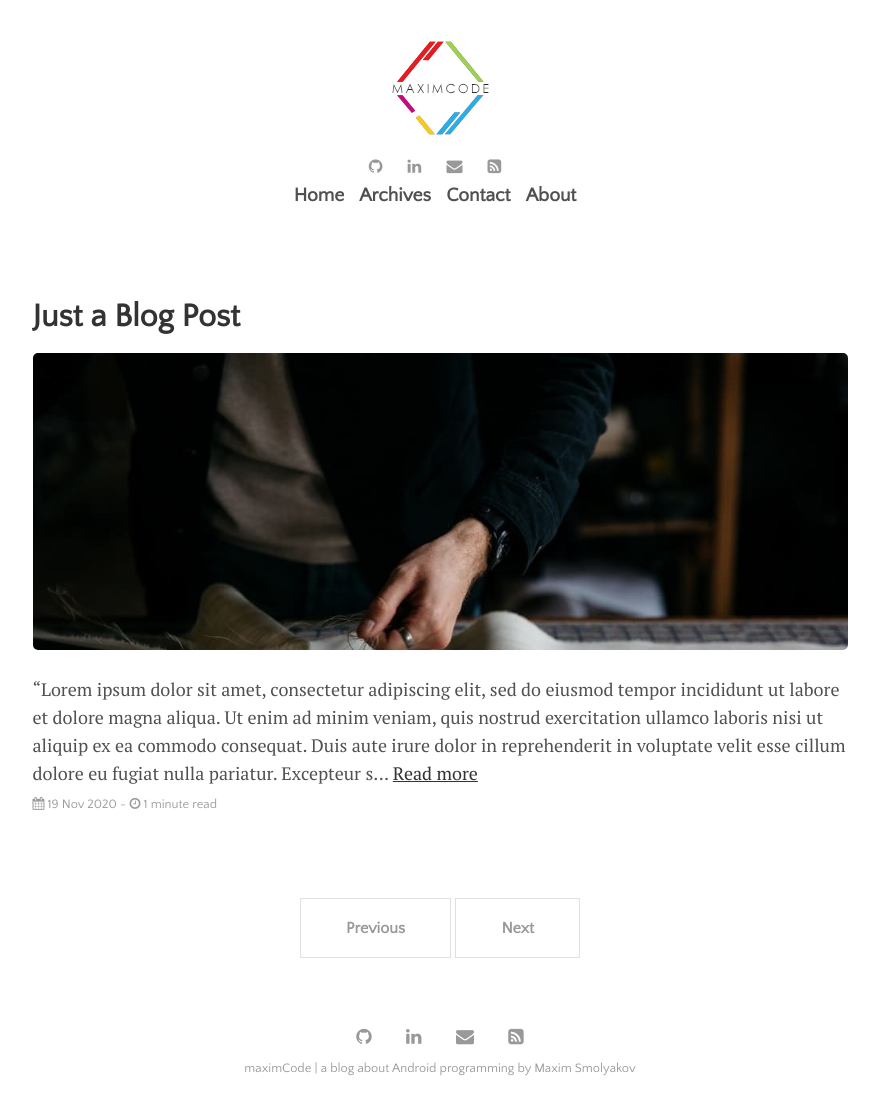
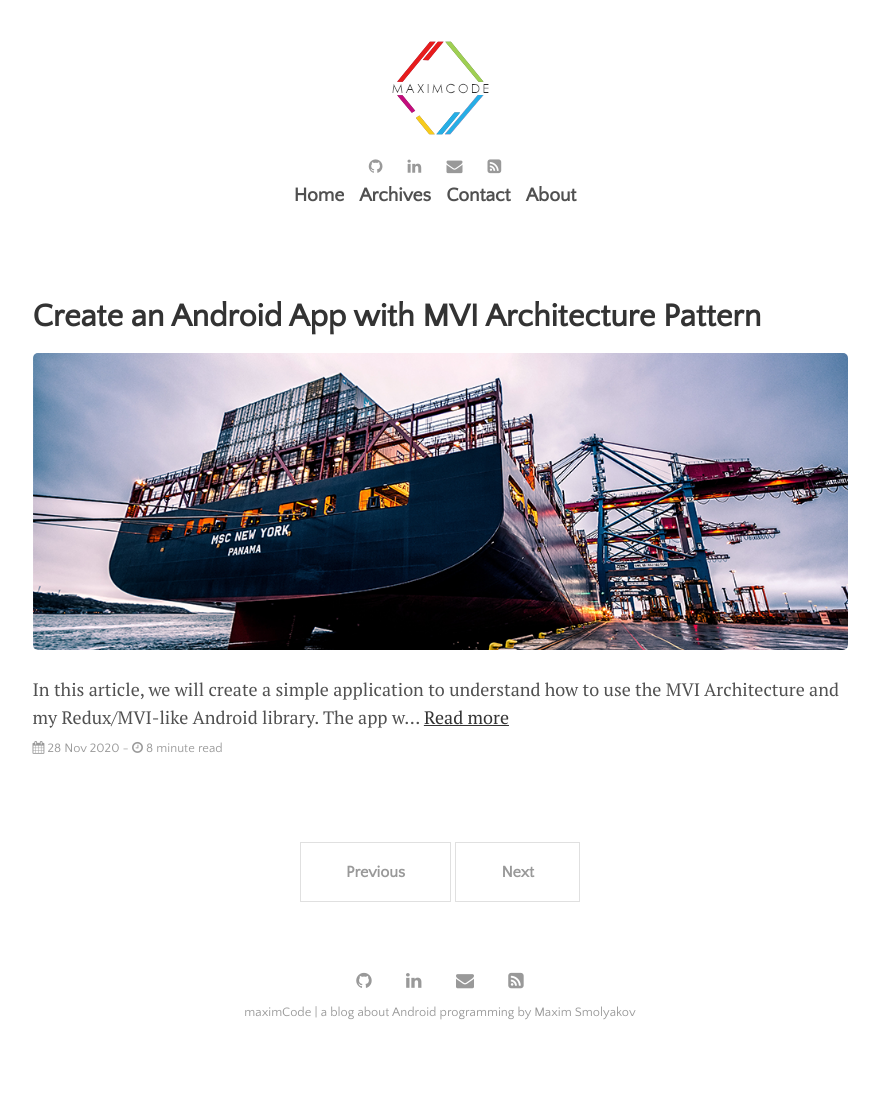
Before and after one commit to merklol/blog, a Jekyll site: the page built from index.html, in a window 1280 px wide. Shown: the whole page, without its empty margins (200-1079 px from the left). Built offline with Jekyll 4.4.1, drawn with Linux system fonts in a browser that asks for light colours; the list of posts is cut into pages by our own code; after the commit the page ends 1058 px from its top, so only the background shows below that; part of the change alters nothing that is shown.

Commit message:
add a new post

````diff
--- a/_layouts/home.html
+++ b/_layouts/home.html
@@ -14,8 +14,9 @@ title: Home
   </div>
   {% endif %}
   <p>
-    {{ post.content | strip_html | truncate: 350 }} <a href="{{ site.github.url }}{{ post.url }}">Read more</a>
-    <span class="post-date"><i class="fa fa-calendar" aria-hidden="true"></i> {{ post.date | date_to_string }} - <i class="fa fa-clock-o" aria-hidden="true"></i> {% include read-time.html %}</span>
+    {{ post.content | strip_html | truncate: 150 }} <a href="{{ site.github.url }}{{ post.url }}">Read more</a>
+    <span class="post-date"><i class="fa fa-calendar" aria-hidden="true"></i> {{ post.date | date_to_string }} - <i
+        class="fa fa-clock-o" aria-hidden="true"></i> {% include read-time.html %}</span>
   </p>
 </div>
 {% endfor %}
@@ -23,14 +24,16 @@ title: Home
 <!-- Pagination links -->
 <div class="pagination">
   {% if paginator.next_page %}
-    <a class="pagination-button pagination-active next" href="{{ site.github.url }}{{ paginator.next_page_path }}">{{ site.data.settings.pagination.previous_page }}</a>
+  <a class="pagination-button pagination-active next"
+    href="{{ site.github.url }}{{ paginator.next_page_path }}">{{ site.data.settings.pagination.previous_page }}</a>
   {% else %}
-    <span class="pagination-button">{{ site.data.settings.pagination.previous_page }}</span>
+  <span class="pagination-button">{{ site.data.settings.pagination.previous_page }}</span>
   {% endif %}
 
   {% if paginator.previous_page %}
-    <a class="pagination-button pagination-active" href="{{ site.baseurl }}{{ paginator.previous_page_path }}">{{ site.data.settings.pagination.next_page }}</a>
+  <a class="pagination-button pagination-active"
+    href="{{ site.baseurl }}{{ paginator.previous_page_path }}">{{ site.data.settings.pagination.next_page }}</a>
   {% else %}
-    <span class="pagination-button">{{ site.data.settings.pagination.next_page }}</span>
+  <span class="pagination-button">{{ site.data.settings.pagination.next_page }}</span>
   {% endif %}
 </div>
--- a/_posts/2020-11-19-maxim-code.md
+++ /dev/null
@@ -1,56 +0,0 @@
----
-layout: post
-title: "Just a Blog Post"
-author: "Maxim"
-categories: android
-tags: [kotlin,android]
-image: cutting.jpg
----
-
-"Lorem ipsum dolor sit amet, consectetur adipiscing elit, sed do eiusmod tempor incididunt ut labore et dolore magna aliqua. Ut enim ad minim veniam, quis nostrud exercitation ullamco laboris nisi ut aliquip ex ea commodo consequat. Duis aute irure dolor in reprehenderit in voluptate velit esse cillum dolore eu fugiat nulla pariatur. Excepteur sint occaecat cupidatat non proident, sunt in culpa qui officia deserunt mollit anim id est laborum."
-
-```kotlin
-class ConsolePrinter(override val rule: Rule = DebugRule()): Printer {
-    override val tag: Tag
-        get() = KLoggerTag(mutableListOf(
-        ConsolePrinter::class.java.name,
-        KLogger::class.java.name,
-        KLoggerTag::class.java.name,
-        String::class.java.name,
-        StringBuilder::class.java.name
-    ), BaseTemplate())
-
-    override fun log(
-        priority: Int, message: String?, throwable: Throwable?) {
-        when (priority) {
-            KLogger.VERBOSE ->
-                print("V/$tag", message, throwable, Color.BLACK)
-            KLogger.DEBUG ->
-                print("D/$tag", message, throwable, Color.BLACK)
-            KLogger.INFO ->
-                print("I/$tag", message, throwable, Color.BLACK)
-            KLogger.WARN ->
-                print("W/$tag", message, throwable, Color.BLUE)
-            KLogger.ERROR ->
-                print("E/$tag", message, throwable, Color.RED)
-            KLogger.ASSERT ->
-                print("A/$tag", message, throwable, Color.RED)
-        }
-    }
-
-    private fun print(stringTag: String, message: String?,
-        t: Throwable?, color: Color) {
-        when {
-            message.isNullOrBlank() ->
-                println("$stringTag: ${t!!.toStackTraceString()}".colorize(color.code))
-            throwable.isNull() ->
-                println("$stringTag: $message".colorize(color.code))
-            else ->
-                println(
-                    "$stringTag: $message\n${t!!.toStackTraceString()}".colorize(color.code))
-        }
-    }
-}
-```
-
-"Lorem ipsum dolor sit amet, consectetur adipiscing elit, sed do eiusmod tempor incididunt ut labore et dolore magna aliqua. Ut enim ad minim veniam, quis nostrud exercitation ullamco laboris nisi ut aliquip ex ea commodo consequat. Duis aute irure dolor in reprehenderit in voluptate velit esse cillum dolore eu fugiat nulla pariatur. Excepteur sint occaecat cupidatat non proident, sunt in culpa qui officia deserunt mollit anim id est laborum."
--- /dev/null
+++ b/_posts/2020-11-28-create-android-app-with-mvi.md
@@ -0,0 +1,463 @@
+---
+layout: post
+title: "Create an Android App with MVI Architecture Pattern"
+author: "Maxim Smolyakov"
+categories: android
+tags: [kotlin,android]
+image: 2020/create-android-app-with-mvi/thumbnail.png
+---
+
+In this article, we will create a simple application to understand how to use the MVI Architecture and my Redux/MVI-like Android library. The app will load posts from [jsonplaceholder](https://jsonplaceholder.typicode.com/) and display them on the screen.
+
+**Note:** _It relies on reactive and functional programming (RxJava)._
+
+# What is MVI?
+
+MVI is an architectural design pattern that stands for Model, View, Intent. It works on the concept of Unidirectional Data Flow. According to this concept, data has one, and the only way to be transferred to other parts of the application.
+
+![mvi-diagram](../assets/img/2020/create-android-app-with-mvi/mvi-diagram.png){: .center-image }
+
+**Data Flow:**
+
+- Model takes the intent to manipulate the state of the application.
+- Intent is nothing else but the actions triggered by the user.
+- View is a result of the state rendered and showed to the screen.
+
+So, if you are familiar with web development and React, you have already probably noticed that MVI is no different from Redux. Otherwise, I recommend you to read about [Redux](https://redux.js.org) first.
+
+Let's get started.
+
+### 1. Initial setup
+
+Firstly, let’s add dependencies to the project. For that, we need to add the Maven repository to the project root build.gradle.
+
+```
+allprojects {
+    repositories {
+        maven { url 'https://jitpack.io' }
+    }
+}
+```
+
+Now, add all dependencies that we will use in the app.
+
+```
+//RxMvi
+implementation project(":rxmvi")
+
+//Android
+implementation projectDependencies["core_ktx"]
+implementation projectDependencies["app_compat"]
+implementation projectDependencies["constraint_layout"]
+implementation projectDependencies["recycler_view"]
+
+//ViewModel
+implementation projectDependencies["viewmodel"]
+implementation projectDependencies["activity_delegate"]
+implementation projectDependencies["fragment_delegate"]
+
+//Hilt
+implementation projectDependencies["hilt"]
+kapt projectDependencies["hilt_android_comp"]
+implementation projectDependencies["hilt_lifecycle"]
+kapt projectDependencies["hilt_comp"]
+
+//Retrofit
+implementation projectDependencies["retrofit"]
+implementation projectDependencies["gson_converter"]
+implementation projectDependencies["rxretrofit_adapter"]
+
+//Testing
+testImplementation projectDependencies["junit"]
+androidTestImplementation projectDependencies["junit_ext"]
+androidTestImplementation projectDependencies["espresso"]
+```
+
+
+### 2. Setup Hilt
+
+We need to create a class that extends the Application class.
+
+```kotlin
+@HiltAndroidApp
+class App: Application()
+```
+
+The next step is to add the class to the Manifest file.
+
+```
+android:name=".App"
+```
+
+Under the di package, let’s create a Hilt module. In the module, we are going to provide a retrofit instance and an interface for communication with the free fake online REST API.
+
+```kotlin
+@Module
+@InstallIn(ApplicationComponent::class)
+class PostsModule {
+
+    @Provides
+    fun providesRetrofitInstance(): Retrofit {
+        return Retrofit.Builder().baseUrl("https://jsonplaceholder.typicode.com/")
+            .addConverterFactory(GsonConverterFactory.create())
+            .addCallAdapterFactory(
+            RxJava3CallAdapterFactory.create())
+            .build()
+    }
+
+    @Provides
+    fun providesTypicodeAPI(retrofit: Retrofit): TypicodeAPI {
+        return retrofit.create(TypicodeAPI::class.java)
+    }
+}
+```
+
+Also, we will create a store in this module.
+
+```kotlin
+    @Provides
+    fun providesStore(typicodeAPI: TypicodeAPI): Store<PostsState> {
+        return createStore(
+            PostsReducer(), PostsState(), middlewares(LoadingPosts(typicodeAPI, PostMapper()))
+        )
+    }
+```
+
+### 3. Network Layer
+
+Now, let’s create a new package called the network and create an interface where we can put all URI. In our case, we only need to get posts from the server.
+
+```kotlin
+interface TypicodeAPI {
+
+    @GET("posts")
+    fun posts(): Observable<List<PostEntity>>
+}
+```
+
+**Note:** _Because we are working with a remote server, do not forget to add INTERNET permission into the AndroidManifest.xml file._
+
+```<uses-permission android:name="android.permission.INTERNET"/>```
+
+After that, we need to create another package. Let’s call it dto. In this package, we need to create two file classes. The first one is going to represent the posts.
+
+```kotlin
+data class Post(
+    val title: String,
+    val body: String
+)
+```
+
+The second one is going to represent the retrofit entity.
+
+```kotlin
+data class PostEntity(
+    val userId: Int,
+    val id: Int,
+    val title: String,
+    val body:String
+)
+```
+
+Lastly, let us create a mapper that is going to map the retrofit entity and the post data object and vice versa. So for this, we define an interface called Mapper under the utils package.
+
+```kotlin
+interface Mapper<Entity, DomainModel> {
+    fun mapFromEntity(entity: Entity): DomainModel
+}
+```
+
+And implement the interface.
+
+```kotlin
+class PostMapper: Mapper<PostEntity, Post> {
+    override fun mapFromEntity(entity: PostEntity): Post {
+        return Post(
+            title = entity.title.capitalize(Locale.ROOT),
+            body = entity.body.capitalize(Locale.ROOT)
+        )
+    }
+}
+```
+
+Now we can use it to map the retrofit entity to our domain layer data object in a convenient way.
+
+### 4. Create a dynamic post list using Recycler View.
+
+It is time to create a custom row layout XML file to visualize each post in the dynamic list.
+
+```xml
+<?xml version="1.0" encoding="utf-8"?>
+<androidx.constraintlayout.widget.ConstraintLayout
+        xmlns:android="http://schemas.android.com/apk/res/android"
+        xmlns:tools="http://schemas.android.com/tools"
+        xmlns:app="http://schemas.android.com/apk/res-auto"
+        android:layout_width="match_parent"
+        android:layout_height="wrap_content" >
+
+    <TextView
+            android:id="@+id/titleView"
+            android:layout_width="match_parent"
+            android:layout_height="wrap_content"
+            app:layout_constraintTop_toTopOf="parent"
+            app:layout_constraintStart_toStartOf="parent"
+            android:textColor="@color/colorPrimary"
+            android:textSize="18sp"
+            android:textAlignment="center"
+            android:textStyle="bold"
+            tools:text="Title"/>
+    <TextView
+            android:id="@+id/bodyView"
+            android:layout_width="wrap_content"
+            android:layout_height="wrap_content"
+            app:layout_constraintTop_toBottomOf="@id/titleView"
+            app:layout_constraintStart_toStartOf="parent"
+            android:layout_marginTop="4dp"
+            android:textColor="@android:color/black"
+            tools:text="Body"/>
+
+</androidx.constraintlayout.widget.ConstraintLayout>
+```
+
+Next, we need to create a RecyclerView.Adapter and ViewHolder to render the posts.
+
+```kotlin
+class RVAdapter(private val posts: MutableList<Post> = mutableListOf()): RecyclerView.Adapter<RVAdapter.Holder>() {
+
+    class Holder(itemView: View) : RecyclerView.ViewHolder(itemView) {
+        fun bind(post: Post) {
+            itemView.titleView.text = post.title
+            itemView.bodyView.text = post.body
+        }
+    }
+
+    override fun onCreateViewHolder(parent: ViewGroup, viewType: Int): Holder {
+        return Holder(
+            LayoutInflater.from(parent.context)
+                .inflate(R.layout.recyclerview_item, parent, false)
+        )
+    }
+
+    override fun onBindViewHolder(holder: Holder, position: Int) {
+        holder.bind(posts[position])
+    }
+
+    override fun getItemCount() = posts.size
+
+    fun addPosts(data: List<Post>) {
+        posts.addAll(data)
+        notifyItemRangeInserted(0, data.size - 1)
+    }
+}
+```
+
+To make it look nicer, we can add some margins to each post. So, let us create a Margin Decoration class that extends RecyclerView.ItemDecoration
+
+```kotlin
+typealias ViewItem = Rect
+typealias Position = Int
+typealias DIP = Int
+
+class RVMarginDecoration(
+    context: Context,
+    private var marginHorizontal: DIP,
+    private var marginVertical: DIP
+): RecyclerView.ItemDecoration() {
+
+    init {
+        val metrics: DisplayMetrics = context.resources.displayMetrics
+        marginHorizontal = marginHorizontal.applyDimension(metrics)
+        marginVertical = marginVertical.applyDimension(metrics)
+    }
+
+    override fun getItemOffsets(outRect: Rect, view: View, parent: RecyclerView, state: RecyclerView.State) {
+        super.getItemOffsets(outRect, view, parent, state)
+        val position = parent.getChildAdapterPosition(view)
+
+        if(position.hasItemPositionInAdapter()) {
+            applyMargins(position, outRect)
+        }
+    }
+
+    private fun Position.hasItemPositionInAdapter() = this != RecyclerView.NO_POSITION
+
+    private fun Position.firstItemPositionInAdapter() = this == 0
+
+    private fun DIP.applyDimension(metrics: DisplayMetrics) =
+        TypedValue.applyDimension(TypedValue.COMPLEX_UNIT_DIP, this.toFloat(), metrics).toInt()
+
+    private fun applyMargins(position: Position, viewItem: ViewItem) {
+        if(position.firstItemPositionInAdapter()) viewItem.top = marginVertical
+        viewItem.left = marginHorizontal
+        viewItem.right = marginHorizontal
+        viewItem.bottom = marginVertical
+    }
+}
+```
+
+At this point, we implemented all the necessary things for making network calls and displaying the posts to the screen. Now, we can focus on state management itself.
+
+### 5. Actions
+
+Let us begin with defining actions and side effects for the app.
+
+```kotlin
+sealed class Actions: Action {
+    object Load: Actions()
+}
+
+sealed class Effects: Effect {
+    object Loading: Effects()
+    class Loaded(val payload: List<Post>): Effects()
+    class Failed(val error: Throwable): Effects()
+}
+```
+
+### 6. State
+
+And also define a state class.
+
+```kotlin
+data class PostsState(
+    val loading: Boolean = false,
+    val loaded: Boolean = false,
+    val error: Throwable? = null,
+    val posts: List<Post> = listOf()
+)
+```
+
+### 7. Middleware
+For loading posts, we are going to add an implementation of middleware that first is going to send the Loading action to our Reducer class to display a progress bar on the screen, and then start loading posts from the server asynchronously.
+
+```kotlin
+class LoadingPosts(
+    private val typicodeAPI: TypicodeAPI,
+    private val mapper: Mapper<PostEntity, Post>): Middleware<PostsState> {
+
+    override fun bind(state: Observable<PostsState>, actions: Observable<Action>): Observable<Action> {
+        return actions.ofType(Actions.Load::class.java)
+            .withLatestFrom(state) { action, currentState -> action to currentState }
+            .flatMap {
+                typicodeAPI.posts()
+                    .subscribeOn(Schedulers.io())
+                    .observeOn(AndroidSchedulers.mainThread())
+                    .map<Effects> { result ->
+                        Effects.Loaded(result.map { mapper.mapFromEntity(it) })
+                    }
+                    .onErrorReturn { Effects.Failed(it) }
+                    .startWith(Observable.just(Effects.Loading))
+            }
+    }
+}
+```
+
+If the loading fails, we will send the Failed action to the Reducer class to show the user a notification that something went wrong and hide the progress bar from the screen.
+
+### 8. Reducer
+
+Next, we will add a reducer to our app.
+
+```kotlin
+class PostsReducer: Reducer<PostsState> {
+    override fun reduce(state: PostsState, action: Action): PostsState {
+        return when(action) {
+            is Effects.Loaded -> state.copy(
+                loaded = true,
+                loading = false,
+                posts = action.payload
+            )
+
+            is Effects.Failed -> state.copy(
+                loaded = true,
+                loading = false,
+                error = action.error
+            )
+
+            is Effects.Loading -> state.copy(
+                loading = true,
+            )
+
+            else -> state
+        }
+    }
+}
+```
+
+As you can see, the idea is that the Reducer computes a new state based on received action.
+
+At this stage, we have almost completed our app.
+
+The last two things to do is:
+- Create a ViewModel that is going to be responsible for dispatching actions to the store.
+- Set up the View layer.
+
+### 9. ViewModel
+
+To create a new ViewModel, we are going to create a new class called PostsViewModel that extends RxMviViewModel class.
+
+```kotlin
+class PostsViewModel @ViewModelInject constructor(
+    private val store: Store<PostsState>): RxMviViewModel<PostsState>(store) {
+
+    override val disposables = CompositeDisposable()
+
+    fun loadPosts() {
+        val (_, loaded) = store.state.value
+        if(!loaded) {
+            disposables += store.dispatch { Actions.Load }
+        }
+    }
+}
+```
+
+In the view model, we have only one method that checks if the posts are loaded. If not, it will dispatch action Load to the store.
+
+### 10. View
+The final step is to create an Activity that implements the RxMviView class.
+
+```kotlin
+@AndroidEntryPoint
+class PostsActivity : RxMviView<PostsState, PostsViewModel>() {
+    override val viewModel: PostsViewModel by viewModels()
+
+    private val adapter = RVAdapter()
+
+    override fun onCreate(savedInstanceState: Bundle?) {
+        super.onCreate(savedInstanceState)
+        setContentView(R.layout.activity_posts)
+        setRecyclerView()
+
+        viewModel.loadPosts()
+    }
+
+    override fun render(state: PostsState) {
+        when {
+            state.loading -> progressView.visibility = View.VISIBLE
+            state.loaded -> {
+                if(state.error != null) {
+                    errorView.text = state.error.message
+                    errorView.visibility = View.VISIBLE
+                }
+                progressView.visibility = View.GONE
+                adapter.addPosts(state.posts)
+            }
+        }
+    }
+
+    private fun setRecyclerView() {
+        recyclerView.layoutManager = LinearLayoutManager(this)
+        recyclerView.adapter = adapter
+        recyclerView.addItemDecoration(RVMarginDecoration(this, 16, 16))
+    }
+}
+```
+
+Now, let us run the app on our device. It should load the posts into the Recycler View.
+
+![mvi-diagram](../assets/img/2020/create-android-app-with-mvi/example.gif){: .center-image }
+
+That’s all for now. In this article, we have covered how to create a simple app using my Redux/MVI-like Android library.
+
+For the project source code, check [here](https://github.com/merklol/RxMvi).
+
+I hope the article was helpful, and you have gotten some understanding of the MVI architecture in Android.
````
Also changed, not shown: assets/img/2020/create-android-app-with-mvi/example.gif (added), assets/img/2020/create-android-app-with-mvi/mvi-diagram.png (added), assets/img/2020/create-android-app-with-mvi/thumbnail.png (added), assets/img/cards.jpg (deleted), assets/img/cutting.jpg (deleted), assets/img/forest.jpg (deleted), assets/img/mountains.jpg (deleted), assets/img/spools.jpg (deleted).
